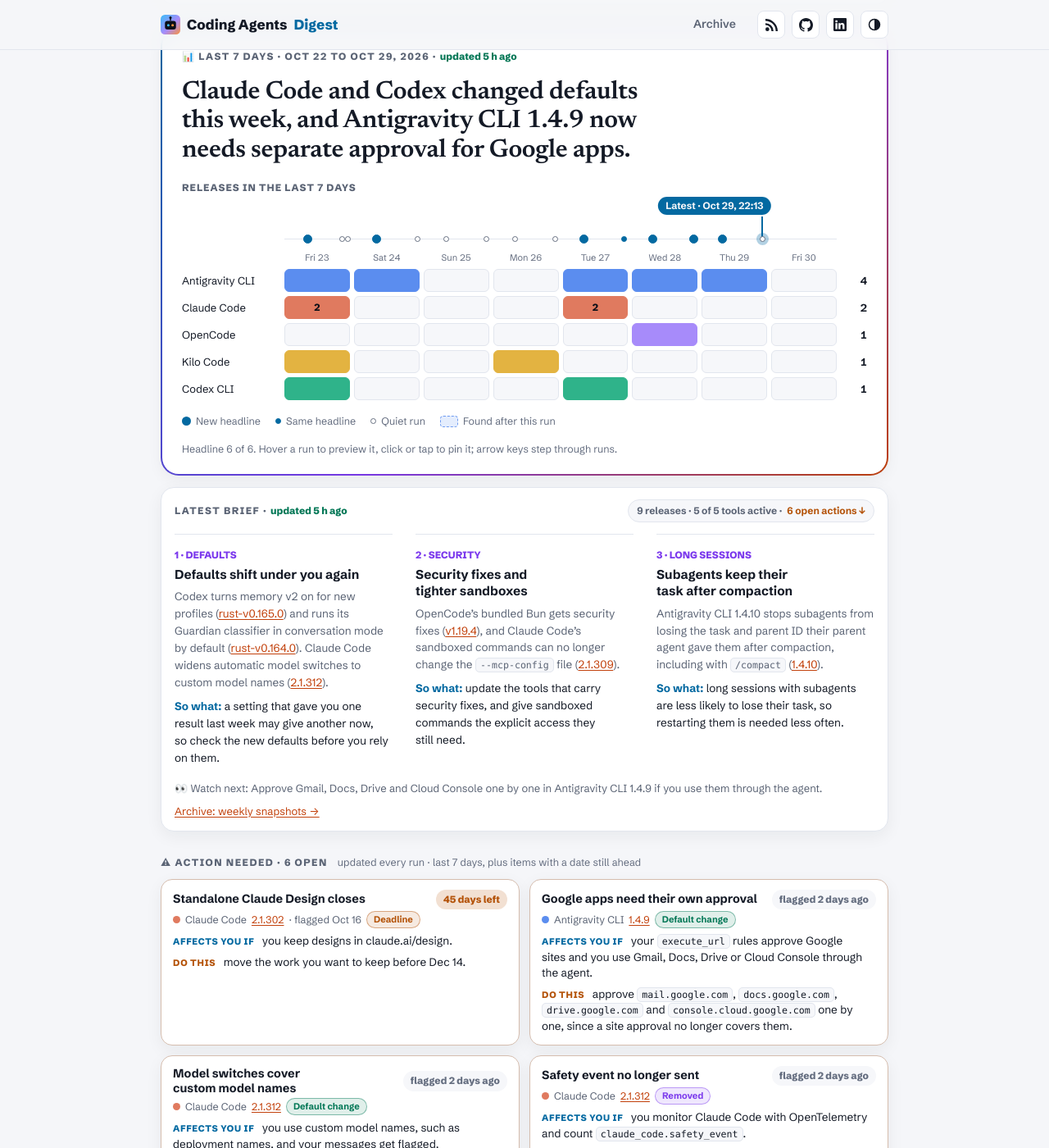
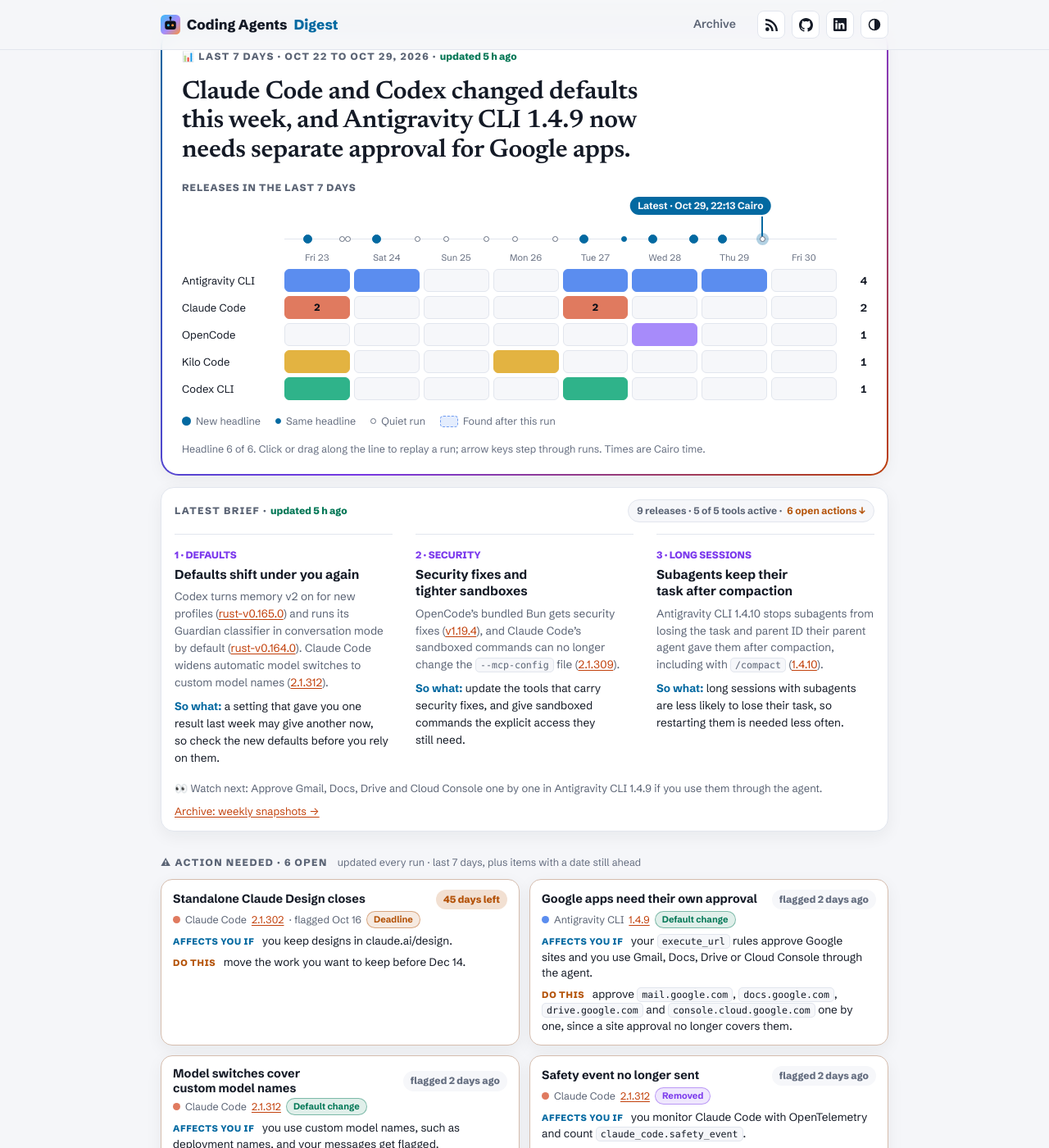
Before and after one commit to IbrahimSobh/coding-agents-digest, a Jekyll site: the page built from docs/index.html, in a window 1280 px wide and 1400 px high, scrolled down 441 px. Shown: the whole window at 82% size. Built offline with Jekyll 4.4.1, drawn with Linux system fonts in a browser that asks for light colours; part of the change alters nothing that is shown.

Commit message:
Brief replay: scrubber instead of hover preview; label times as Cairo
Click, tap or drag along the line selects a run, and it stays selected until
another run, Esc or "Back to latest". Hover only shows a ghost marker, so the
page no longer flickers when the mouse crosses the line (the old hit area
ended exactly at the line). The hit band now reaches 24px below the line.

Co-Authored-By: Claude Opus 5.5 <noreply@anthropic.com>

```diff
--- a/docs/_includes/brief.html
+++ b/docs/_includes/brief.html
@@ -37,7 +37,7 @@
         {% endfor %}
         <span class="rg-t" style="grid-row:{{ gr }}" data-n="{{ n }}">{{ n }}</span>
         {% endfor %}
-        <div class="rg-over" aria-hidden="true" hidden><i class="rg-shade"></i><b class="rg-cur"><em></em></b></div>
+        <div class="rg-over" aria-hidden="true" hidden><i class="rg-shade"></i><b class="rg-cur"><em></em></b><b class="rg-ghost" hidden><em></em></b></div>
       </div>
       <div class="rg-key"><span><i class="kd" aria-hidden="true"></i>New headline</span><span><i class="kn" aria-hidden="true"></i>Same headline</span><span><i class="ks" aria-hidden="true"></i>Quiet run</span><span><i class="kl" aria-hidden="true"></i>Found after this run</span></div>
       <p class="rg-cap" id="rpCap" hidden><span id="rpMsg" aria-live="polite"></span> <button type="button" class="rg-back" id="rpBack" hidden>Back to latest</button></p>
--- a/docs/assets/replay.js
+++ b/docs/assets/replay.js
@@ -1,6 +1,7 @@
 // "Replay the week" in the 7-day brief. Data comes from _includes/brief.html:
 // runs = every run's headline in the window (headlines.json), seen = release tags each check entry linked.
-// Picking a run shows that run's headline and fades the releases the site only found later.
+// Selecting a run (click, tap, drag or arrow keys) shows that run's headline and dashes the releases
+// the site only found later. Times are Cairo time, like the day columns.
 // Without this script the brief shows the latest headline and the full grid.
 (function(){
   var dataEl=document.getElementById('rpData'), box=document.getElementById('replay');
@@ -9,6 +10,7 @@
   if(runs.length<2) return;
   var grid=box.querySelector('.rg'), track=document.getElementById('rpTrack'), over=box.querySelector('.rg-over');
   var cur=over.querySelector('.rg-cur'), curLabel=cur.querySelector('em'), shade=over.querySelector('.rg-shade');
+  var ghost=over.querySelector('.rg-ghost'), ghostLabel=ghost.querySelector('em');
   var head=document.getElementById('rpHead'), cap=document.getElementById('rpCap'), msg=document.getElementById('rpMsg'), back=document.getElementById('rpBack');
   var cells=[].slice.call(box.querySelectorAll('.rg-c[data-tags]')), totals=[].slice.call(box.querySelectorAll('.rg-t'));
   var still=matchMedia('(prefers-reduced-motion: reduce)');
@@ -21,6 +23,8 @@
     var m=+at.slice(11,13)*60+(+at.slice(14,16));
     return Math.max(0,Math.min(100,(d+m/1440)/DAYS*100));
   }
+  // Keep a marker's label inside the box near the edges
+  function edge(p){return p>80?'translateX(calc(-100% + 10px))':p<20?'translateX(-10px)':''}
   function label(at){
     var d=new Date(at.slice(0,10)+'T12:00:00Z');
     return d.toLocaleDateString('en-US',{month:'short',day:'numeric',timeZone:'UTC'})+', '+at.slice(11,16);
@@ -49,9 +53,9 @@
     b.className='rg-dot '+kind[i];
     b.style.left=pos(r.at)+'%';
     b.tabIndex=i===last?0:-1;
-    b.setAttribute('aria-label','Run '+label(r.at)+', '+kindLabel[kind[i]]+(i===last?' (latest)':''));
-    b.onfocus=function(){show(i)};
-    b.onclick=function(e){e.stopPropagation();pin(i===pinned?null:i)};
+    b.setAttribute('aria-label','Run '+label(r.at)+' Cairo time, '+kindLabel[kind[i]]+(i===last?' (latest)':''));
+    // Mouse and touch select through the track (pointerdown); Enter or Space on a focused ball lands here
+    b.onclick=function(e){if(!e.detail) show(i)};
     track.appendChild(b);
     return b;
   });
@@ -87,41 +91,58 @@
     });
     var p=pos(runs[i].at);
     cur.style.left=p+'%';
-    curLabel.textContent=(latest?'Latest · ':'Replaying · ')+label(runs[i].at);
-    // Keep the label inside the box near the edges
-    curLabel.style.transform=p>80?'translateX(calc(-100% + 10px))':p<20?'translateX(-10px)':'';
+    curLabel.textContent=(latest?'Latest · ':'Replaying · ')+label(runs[i].at)+' Cairo';
+    curLabel.style.transform=edge(p);
     shade.style.left=p+'%';
     shade.hidden=latest;
     grid.classList.toggle('replaying',!latest);
-    back.hidden=pinned===null&&latest;
+    back.hidden=latest;
     msg.textContent=latest
-      ? 'Headline '+n+' of '+n+'. Hover a run to preview it, click or tap to pin it; arrow keys step through runs.'
-      : (pinned===null?'Previewing ':'Pinned to ')+label(runs[i].at)+': headline '+ver[i]+' of '+n+'. Releases found after this run are dashed.';
+      ? 'Headline '+n+' of '+n+'. Click or drag along the line to replay a run; arrow keys step through runs. Times are Cairo time.'
+      : 'Replaying '+label(runs[i].at)+' Cairo time: headline '+ver[i]+' of '+n+'. Releases found after this run are dashed.';
   }
 
-  // Hover previews a run; a click or tap pins it until another run is picked, the same run is
-  // clicked again, Esc, or "Back to latest". While a run is pinned, hovering changes nothing.
-  var pinned=null;
-  function pin(i){pinned=i;show(i===null?last:i)}
+  // Scrubber: a click, tap or drag along the line selects the nearest run, and it stays selected
+  // until another run is picked, Esc, or "Back to latest". Hovering never changes the page: it only
+  // shows a ghost marker of the run a click would pick.
   function nearest(e){
     var r=track.getBoundingClientRect(), x=(e.clientX-r.left)/r.width*100, best=0, bd=1e9;
     runs.forEach(function(run,i){var dd=Math.abs(pos(run.at)-x);if(dd<bd){bd=dd;best=i}});
     return best;
   }
-  track.addEventListener('pointermove',function(e){if(e.pointerType==='mouse'&&pinned===null) show(nearest(e))});
-  track.addEventListener('pointerleave',function(e){if(e.pointerType==='mouse'&&pinned===null) show(last)});
-  // A click or tap between the balls pins the nearest run
-  track.addEventListener('click',function(e){var i=nearest(e);pin(i===pinned?null:i)});
+  function hint(i){
+    ghost.hidden=i===null||i===shown;
+    if(ghost.hidden) return;
+    var p=pos(runs[i].at);
+    ghost.style.left=p+'%';
+    ghostLabel.textContent=label(runs[i].at);
+    ghostLabel.style.transform=edge(p);
+  }
+  var drag=false;
+  track.addEventListener('pointerdown',function(e){
+    if(e.button) return;
+    drag=true;
+    track.setPointerCapture(e.pointerId);
+    hint(null);
+    show(nearest(e));
+  });
+  track.addEventListener('pointermove',function(e){
+    var i=nearest(e);
+    if(drag){if(i!==shown) show(i)}
+    else if(e.pointerType==='mouse') hint(i);
+  });
+  track.addEventListener('pointerup',function(){drag=false});
+  track.addEventListener('pointercancel',function(){drag=false});
+  track.addEventListener('pointerleave',function(){if(!drag) hint(null)});
   track.addEventListener('keydown',function(e){
-    var j={ArrowLeft:shown-1,ArrowRight:shown+1,Home:0,End:last}[e.key];
-    if(e.key==='Escape'){e.preventDefault();pin(null);dots[last].focus();return}
+    var j={ArrowLeft:shown-1,ArrowRight:shown+1,Home:0,End:last,Escape:last}[e.key];
     if(j===undefined) return;
     e.preventDefault();
     j=Math.max(0,Math.min(last,j));
-    pin(j);
+    show(j);
     dots[j].focus();
   });
-  back.onclick=function(){pin(null)};
+  back.onclick=function(){show(last);dots[last].focus()};
 
   // The week's headlines differ in length. Reserve the height of the longest one, so changing the
   // headline never moves the grid (the ball under the mouse would slide away and a click would miss).
--- a/docs/assets/style.css
+++ b/docs/assets/style.css
@@ -93,7 +93,9 @@ a.tbtn:hover{border-color:var(--muted)}
 .rg-c{height:100%;border-radius:6px;background:var(--card2);border:1px solid var(--line);display:grid;place-items:center;font-weight:800;font-size:12px;color:#0b0f17;transition:background-color .16s,border-color .16s}
 .rg-c.on{background:var(--c);border-color:var(--c)}
 .rg-c.later{background:color-mix(in srgb,var(--c) 16%,transparent);border:1.5px dashed color-mix(in srgb,var(--c) 85%,transparent)}
-.rg-track{grid-row:1;grid-column:2/10;position:relative;align-self:stretch;border-bottom:1px solid var(--line);touch-action:pan-y}
+.rg-track{grid-row:1;grid-column:2/10;position:relative;align-self:stretch;border-bottom:1px solid var(--line);touch-action:pan-y;cursor:pointer}
+/* Wider hit band: the line is the track's bottom edge, so reach 24px below it */
+.rg-track::after{content:"";position:absolute;left:-12px;right:-12px;top:0;bottom:-24px}
 .rg-dot{position:absolute;bottom:-9px;width:18px;height:18px;margin-left:-9px;padding:0;border:0;background:none;cursor:pointer;z-index:4;border-radius:50%}
 .rg-dot::before{content:"";position:absolute;inset:5.5px;border-radius:50%;background:var(--card);border:1.5px solid var(--soft);transition:opacity .16s,box-shadow .16s}
 .rg-dot.ch::before{inset:3.5px;background:var(--cyan);border-color:var(--cyan)}
@@ -103,6 +105,9 @@ a.tbtn:hover{border-color:var(--muted)}
 .rg-over{grid-row:1/-1;grid-column:2/10;position:relative;align-self:stretch;pointer-events:none}
 .rg-cur{position:absolute;top:16px;height:28px;width:2px;margin-left:-1px;background:var(--cyan);z-index:3;transition:left .22s cubic-bezier(.16,1,.3,1)}
 .rg-cur em{position:absolute;bottom:calc(100% + 2px);left:50%;transform:translateX(-50%);font-size:12px;font-weight:700;font-style:normal;color:var(--bg);background:var(--cyan);padding:2px 9px;border-radius:999px;white-space:nowrap}
+/* Ghost marker: the run a click would select (mouse hover only) */
+.rg-ghost{position:absolute;top:16px;height:28px;margin-left:-1px;border-left:2px dashed color-mix(in srgb,var(--cyan) 60%,transparent);z-index:3}
+.rg-ghost em{position:absolute;bottom:calc(100% + 2px);left:50%;transform:translateX(-50%);font-size:12px;font-weight:700;font-style:normal;color:var(--cyan);background:var(--card);border:1.5px dashed var(--cyan);padding:1px 8px;border-radius:999px;white-space:nowrap}
 .rg-shade{position:absolute;top:75px;bottom:0;right:0;background:color-mix(in srgb,var(--card) 50%,transparent);z-index:2;transition:left .22s cubic-bezier(.16,1,.3,1)}
 /* Legend: only with the replay timeline (replay.js adds .rp-on) */
 .rg-key{display:none;flex-wrap:wrap;gap:6px 18px;align-items:center;margin-top:10px;font-size:12.5px;color:var(--soft)}
```
